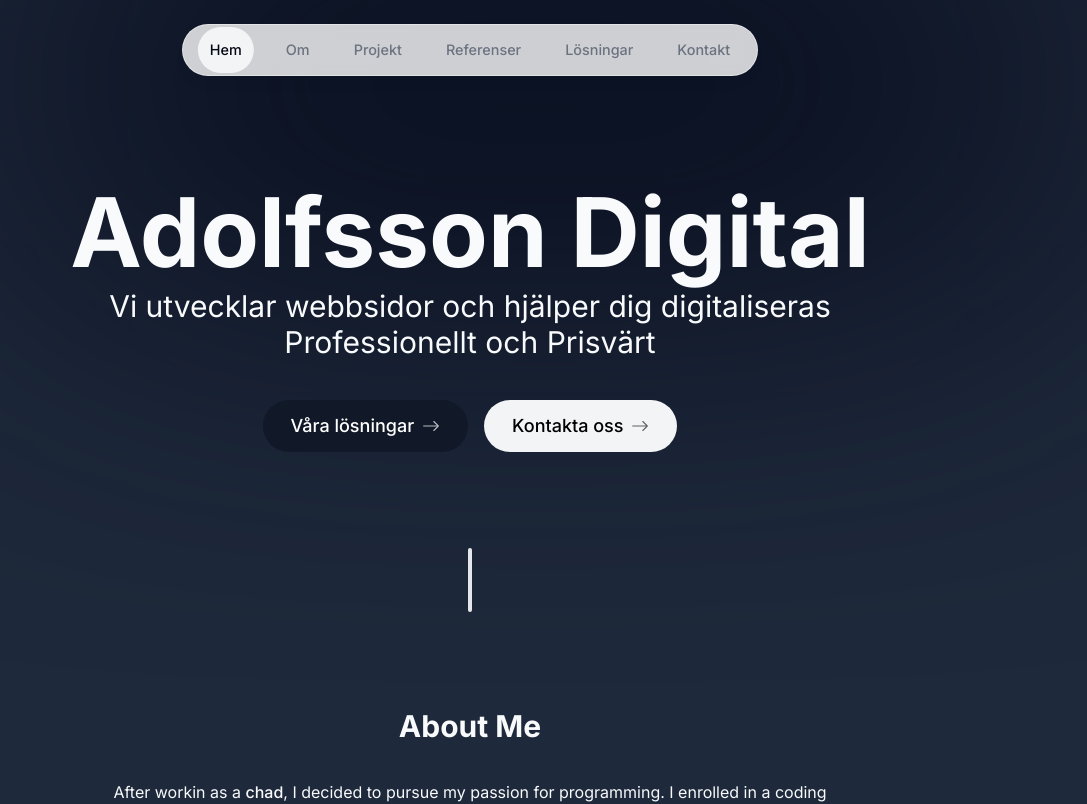
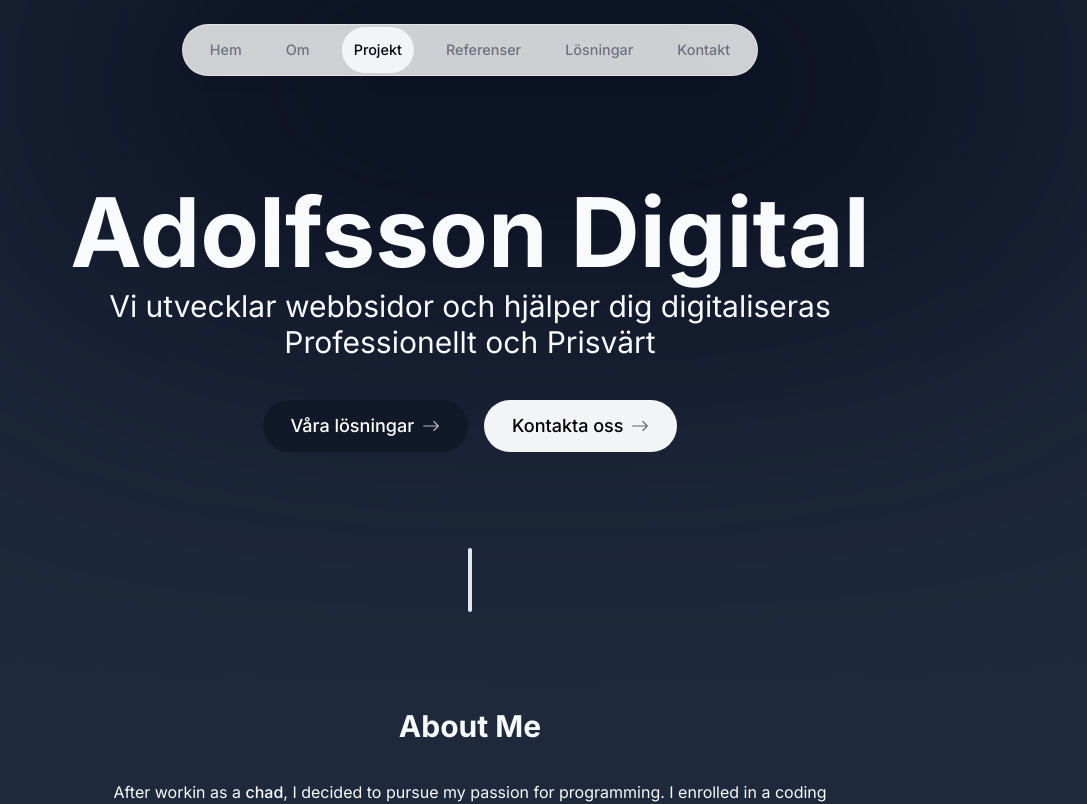
Before and after one commit to adolfssonjames/adolfssondev-app, a Next.js app: page / in a window 1280 px wide. Shown: the top 804 px of the page, without its empty margins (170-1257 px from the left). Built offline with nearby package versions, Linux system fonts and the light colour scheme.

Commit message:
scroll animation on navbar when switching section, used ref, context api, and 3rd-p package useactive section context

```diff
--- a/src/app/layout.tsx
+++ b/src/app/layout.tsx
@@ -1,7 +1,7 @@
 import Header from "@/components/header";
 import "./globals.css";
 import { Inter } from "next/font/google";
-import ActiveSectionContextProvider from "@/context/active-section-context";
+import ActiveSectionContextProvider from "@/context/active-section-context"; //paket som håller koll på vilken section som är aktiv
 
 const inter = Inter({ subsets: ["latin"] });
 
@@ -17,7 +17,7 @@ export default function RootLayout({
   children: React.ReactNode;
 }) {
   return (
-    <html lang="en">
+    <html lang="en" className="!scroll-smooth">
       <body
         className={`${inter.className} bg-slate-800 text-slate-50 relative h-[5000px] pt-28 sm:pt-36`}
       >
--- a/src/components/about.tsx
+++ b/src/components/about.tsx
@@ -1,15 +1,27 @@
 "use client";
-import React from "react";
+import React, { useEffect, useRef } from "react";
 import SectionHeading from "./section-heading";
 import { motion } from "framer-motion";
+import { useInView } from "react-intersection-observer";
+import { useActiveSectionContext } from "@/context/active-section-context";
 
 export default function About() {
+  const { ref, inView } = useInView({ threshold: 0.75 });
+  const { setActiveSection, timeOfLastClick } = useActiveSectionContext();
+  useEffect(() => {
+    if (inView && Date.now() - timeOfLastClick > 1000) {
+      setActiveSection("Om");
+    }
+  }, [inView, setActiveSection, timeOfLastClick]);
+
   return (
     <motion.section
-      className="mb-28 max-w-[45rem] text-center leading-8 sm:mb-40"
+      ref={ref}
+      className="mb-28 max-w-[45rem] text-center leading-8 sm:mb-40 scroll-mt-28"
       initial={{ opacity: 0, y: 100 }}
       animate={{ opacity: 1, y: 0 }}
       transition={{ delay: 0.4 }}
+      id="about"
     >
       <SectionHeading> about me</SectionHeading>
       <p className="mb-3">
--- a/src/components/header.tsx
+++ b/src/components/header.tsx
@@ -1,15 +1,15 @@
 "use client";
-import React from "react";
+import React, { useState } from "react";
 import { motion } from "framer-motion";
 import { links } from "../../lib/data";
 import Link from "next/link";
 import { useActiveSectionContext } from "@/context/active-section-context";
-import clsx from "clsx";
+import clsx from "clsx"; //paket som conditionally renderar ut style
 
 export default function Header() {
   const { activeSection, setActiveSection, setTimeOfLastClick } =
     useActiveSectionContext();
-
+  useState("Hem");
   return (
     <header className="z-[999] relative">
       <motion.div
--- a/src/components/intro.tsx
+++ b/src/components/intro.tsx
@@ -1,14 +1,21 @@
 "use client";
 import Image from "next/image";
-import React from "react";
+import React, { useEffect } from "react";
 import { motion } from "framer-motion";
+import { useInView } from "react-intersection-observer";
 import Link from "next/link";
 import { BsArrowRight, BsLinkedin } from "react-icons/bs";
 import { HiDownload } from "react-icons/hi";
 import { FaGithubSquare } from "react-icons/fa";
+import { useActiveSectionContext } from "@/context/active-section-context";
 export default function Intro() {
+  const { ref, inView } = useInView({ threshold: 0.5 });
+  const { setActiveSection } = useActiveSectionContext();
+  useEffect(() => {
+    if (inView) setActiveSection("Hem");
+  }, [inView, setActiveSection]);
   return (
-    <section className="max-w-[60rem] text-center">
+    <section className="max-w-[60rem] text-center scroll-mt-[100rem]" id="home">
       {/* <div className="flex items-center justify-center">
         <motion.div
           initial={{ opacity: 0, scale: 0 }}
--- a/src/components/projects.tsx
+++ b/src/components/projects.tsx
@@ -1,11 +1,19 @@
-import React from "react";
+"use client";
+import React, { useEffect } from "react";
 import SectionHeading from "./section-heading";
 import { projectsData } from "../../lib/data";
 import Project from "./project";
+import { useInView } from "react-intersection-observer";
+import { useActiveSectionContext } from "@/context/active-section-context";
 
 export default function Projects() {
+  const { ref, inView } = useInView({ threshold: 0.5 });
+  const { setActiveSection } = useActiveSectionContext();
+  useEffect(() => {
+    if (inView) setActiveSection("Projekt");
+  }, [inView, setActiveSection]);
   return (
-    <section>
+    <section className="scroll-mt-28" id="projects" ref={ref}>
       <SectionHeading>projects</SectionHeading>
       <div>
         {projectsData.map((project, index) => (
```
